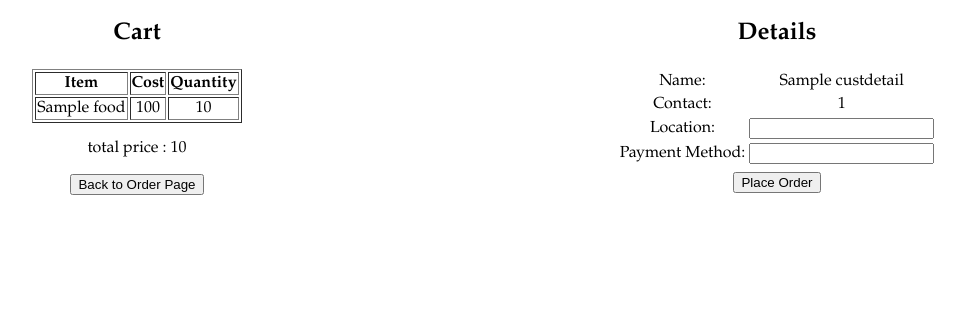
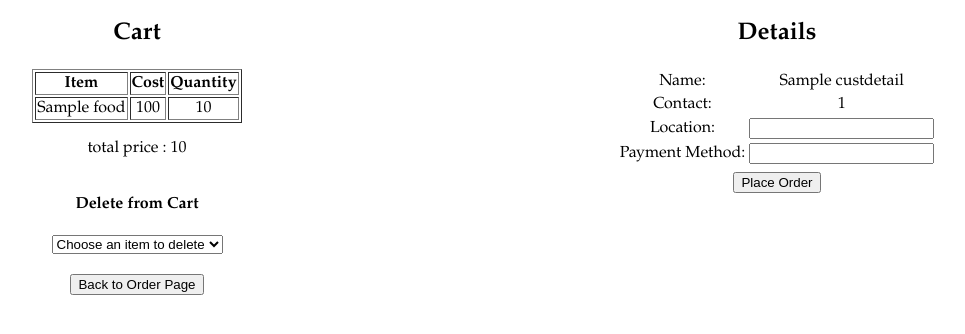
Before and after one commit to seahlynn/foodsanta, a Flask app: template templates/cart.html in a window 1280 px wide. Shown: the part 61-395 px from the top of the page, without its empty margins (183-1148 px from the left). Run offline with Flask 2, Linux system fonts and the light colour scheme; the template is opened without the code that fills it: most values are stand-ins (such as "Sample title", 1, 10 or a date in 2020).

Commit message:
delete items from cart / card from user

```diff
--- a/app.py
+++ b/app.py
@@ -158,17 +158,22 @@ def editprofile():
 
     contact = request.form['contact']
     cardInfo = request.form['card']
+    deleteCard = request.form['delete']
 
     if contact != '':
         update_contact = f"update Users set phoneNumber = {contact} where username = '{username}'"
         db.session.execute(update_contact)
 
     if cardInfo != '':
-        pmiquery = "select count(*) from PaymentMethods"
+        pmiquery = f"select count(*) from PaymentMethods"
         pmiresult = db.session.execute(pmiquery).fetchall()
         paymentmethodid = int(pmiresult[0][0]) + 1
         update_card = f"insert into PaymentMethods(paymentmethodid, username, cardInfo) values ({paymentmethodid}, '{username}', '{cardInfo}');"
         db.session.execute(update_card)
+
+    if deleteCard != '':
+        delete_card = f"delete from PaymentMethods where username = '{username}' and cardInfo = '{deleteCard}'"
+        db.session.execute(delete_card)
 
     db.session.commit()
 
@@ -226,16 +231,16 @@ def addtocart():
 
     return render_template('restaurants.html', foodlist = foodlist)
 
-@app.route('/viewcart', methods=['POST'])
+@app.route('/viewcart', methods=['POST', 'GET'])
 def viewcart():
     global db
 
     orderid = session['orderid']
     username = 'justning'
     #for cart
-    orderquery = f"select C.description, F.price, C.quantity from Contains C, Food F where C.foodid = F.foodid and orderid = {orderid}"
+    orderquery = f"select C.description, F.price, C.quantity, F.foodid from Contains C, Food F where C.foodid = F.foodid and orderid = {orderid}"
     orderresult = db.session.execute(orderquery)
-    orderlist = [dict(food = row[0], price = row[1], quantity = row[2]) for row in orderresult.fetchall()]
+    orderlist = [dict(food = row[0], price = row[1], quantity = row[2], foodid = row[3]) for row in orderresult.fetchall()]
 
     totalquery = f"select sum(F.price * C.quantity) from Contains C, Food F where C.foodid = F.foodid and orderid = {orderid}"
     totalresult = db.session.execute(totalquery)
@@ -257,6 +262,27 @@ def viewcart():
     paymentlist = [dict(method = row[0]) for row in paymentresult.fetchall()]
 
     return render_template('cart.html', orderlist = orderlist, totalprice = totalprice, custdetails = custdetails, locationlist = locationlist, paymentlist = paymentlist)
+
+@app.route('/deletefromcart', methods=['POST'])
+def deletefromcart():
+    global db
+
+    orderid = session['orderid']
+    username = 'justning'
+    foodid = int(request.form['foodid'])
+    quantityquery = f"select quantity from Contains where foodid = {foodid} and orderid = {orderid}"
+    result = db.session.execute(quantityquery).fetchall()
+    quantity = int(result[0][0])
+
+    if quantity == 1:
+        todo = f"delete from Contains where foodid = {foodid} and orderid = {orderid}"
+    else :
+        newquantity = quantity - 1
+        todo = f"update Contains set quantity = {newquantity} where foodid = {foodid} and orderid = {orderid}"
+
+    db.session.execute(todo)
+    db.session.commit()
+    return redirect('viewcart')
 
 @app.route('/backto', methods=['POST'])
 def backto():
--- a/templates/cart.html
+++ b/templates/cart.html
@@ -31,9 +31,22 @@
                     <p> total price : {{t.total}} </p>
                     {% endfor %}
 
-                    <form method="POST" action="backto">
-                        <button type="submit"> Back to Order Page </button>
-                    </form>
+                    <div class="choosefood" style="width:50%; display: inline-block;">
+                        <h4> Delete from Cart </h4>
+                        <form name="restaurant" action="deletefromcart" method='POST'>
+                          <select name="foodid" onchange="this.form.submit()">
+                            {% for f in orderlist %}
+                              <option value="{{f.foodid}}" SELECTED> {{f.food}} </option>
+                            {% endfor %}
+                            <option value="" disabled selected> Choose an item to delete </option>
+                          </select>
+                        </form>
+
+                        <br>
+                        <form method="POST" action="backto">
+                            <button type="submit"> Back to Order Page </button>
+                        </form>
+                    </div>
             </div>
 
             <div style="width:50%; display:inline-block;">
```
Also changed, not shown: templates/profile.html (+11 -1 lines).
